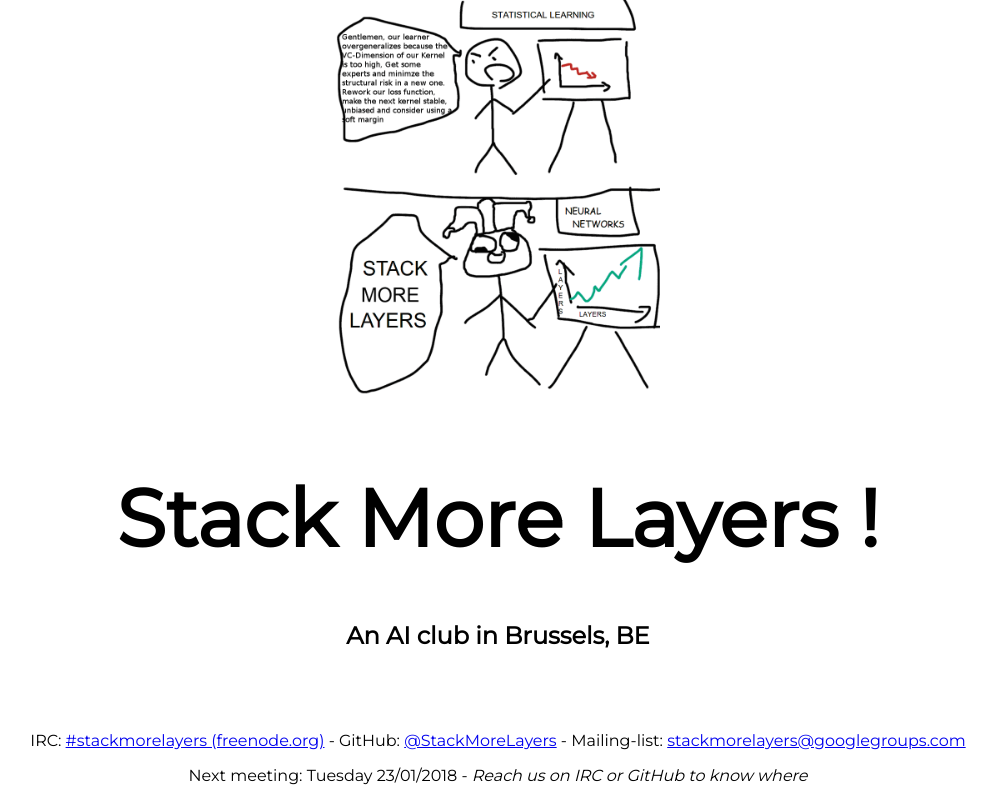
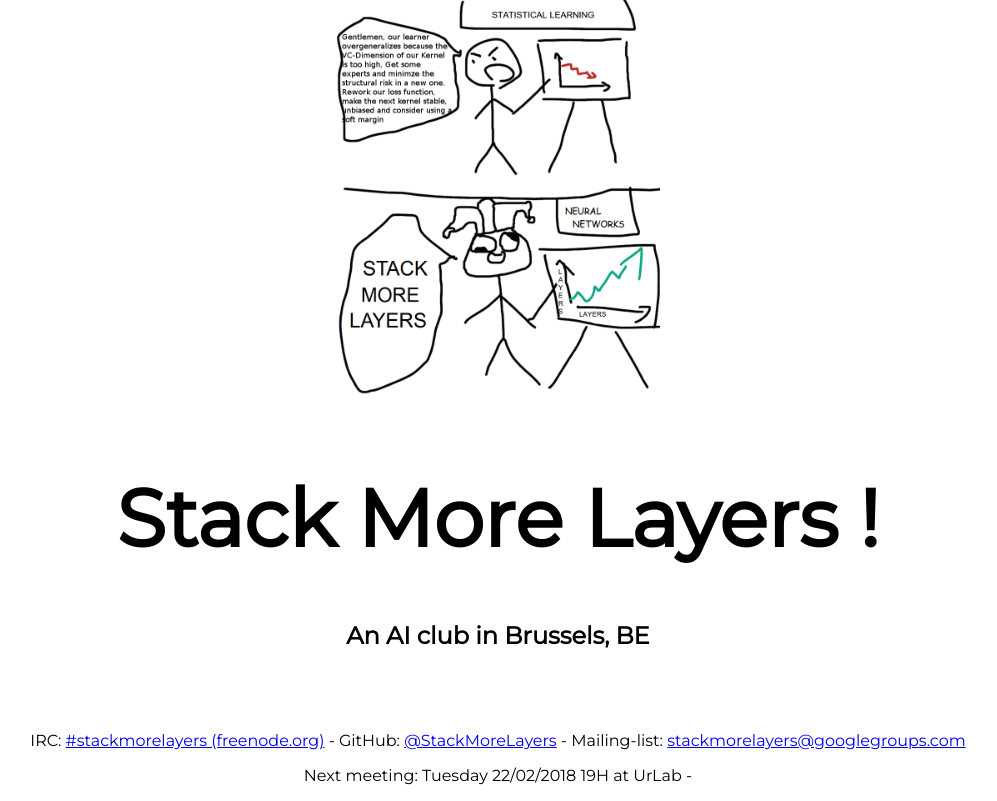
Before and after one commit to StackMoreLayers/stackmorelayers.be, a plain HTML site: page index.html in a window 1280 px wide. Shown: the whole page, without its empty margins (142-1139 px from the left). Drawn offline with Linux system fonts and the light colour scheme.

Commit message:
Next meeting: Tuesday 22/02/2018 19H at UrLab

```diff
--- a/index.html
+++ b/index.html
@@ -60,8 +60,8 @@
           Mailing-list: <a href="https://groups.google.com/forum/#!forum/stackmorelayers">stackmorelayers@googlegroups.com</a>
         </p>
         <p>
-            <span class="linebreak">Next meeting: Tuesday 23/01/2018</span>
-            <em>Reach us on IRC or GitHub to know where</em>
+            <span class="linebreak">Next meeting: Tuesday 22/02/2018 19H at UrLab</span>
+            <em></em>
         </p>
         </section>
       </main>
```
